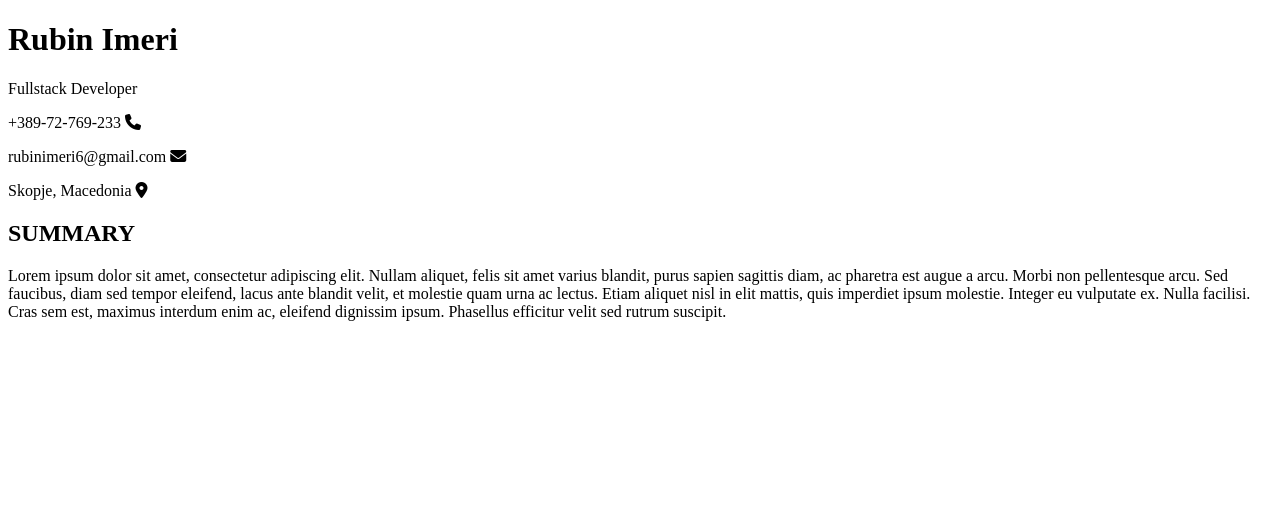
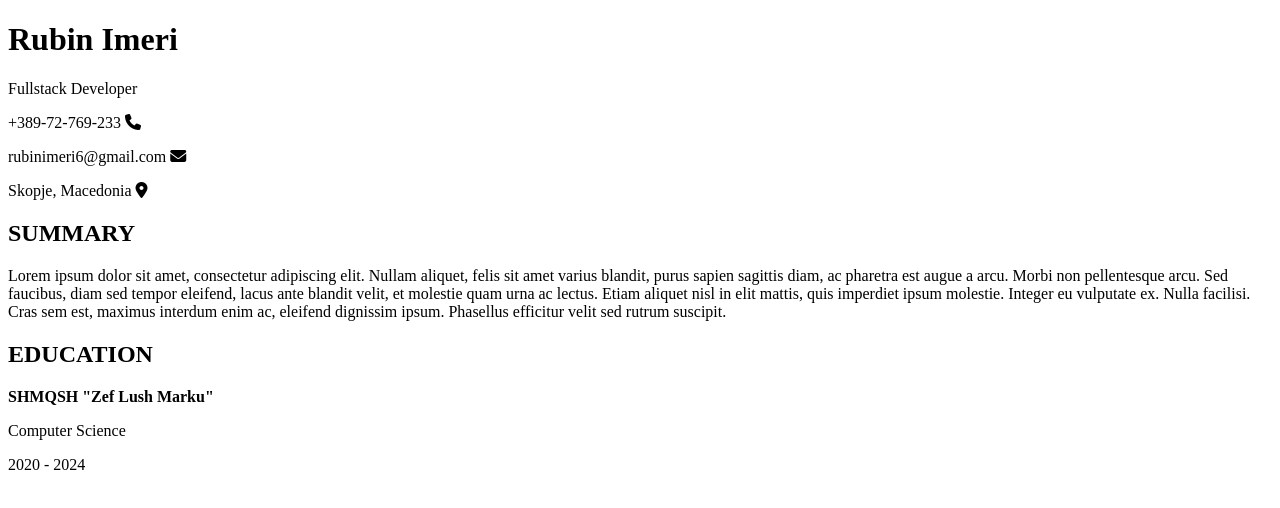
Before and after one commit to rubinimeri/cv-application, a React (Vite) app: page / in a window 1280 px wide. Shown: the top 508 px of the page. Built offline with nearby package versions, Linux system fonts and the light colour scheme.

Commit message:
Export Education and EducationCard components

```diff
--- a/src/components/Education/Education.jsx
+++ b/src/components/Education/Education.jsx
@@ -0,0 +1,18 @@
+import EducationCard from "./EducationCard"
+
+function Education({ educationArray }) {
+    return(
+        <div>
+            <h2>EDUCATION</h2>
+            {educationArray.map(education =>
+            <EducationCard
+             key={education.id}
+             schoolName={education.schoolName}
+             degreeName={education.degreeName}
+             startDate={education.startDate}
+             endDate={education.endDate} /> )}
+        </div>
+    )
+}
+
+export default Education
--- a/src/components/Education/EducationCard.jsx
+++ b/src/components/Education/EducationCard.jsx
@@ -0,0 +1,11 @@
+function EducationCard({ schoolName, degreeName, startDate, endDate }) {
+    return(
+        <div className="education-card">
+            <p className="school"><b>{schoolName}</b></p>
+            <p className="degree">{degreeName}</p>
+            <p><span>{startDate} - {endDate}</span></p>
+        </div>
+    )
+}
+
+export default EducationCard
--- a/src/components/Resume.jsx
+++ b/src/components/Resume.jsx
@@ -1,5 +1,6 @@
 import PersonalDetails from "./PersonalDetails/PersonalDetails"
 import Summary from "./Summary"
+import Education from "./Education/Education"
 
 function Resume({
     personalDetails, summary, educationArray,
@@ -14,6 +15,14 @@ function Resume({
              email={personalDetails.email}
              location={personalDetails.location} />
              <Summary summary={summary} />
+             <div className="education-work">
+                <div className="left">
+                    <Education educationArray={educationArray} />
+                </div>
+                <div className="right">
+
+                </div>
+             </div>
         </div>
     )
 }
```
